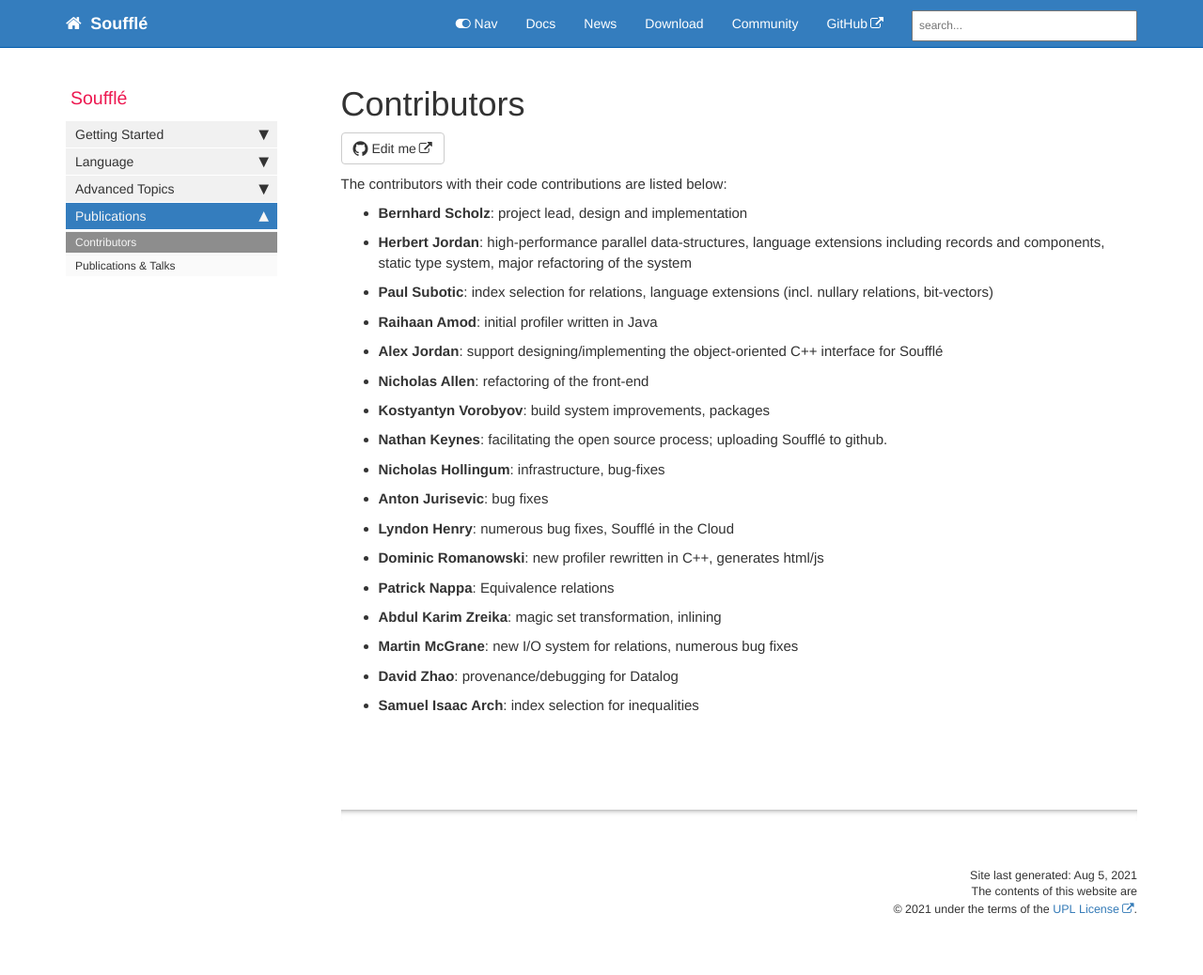
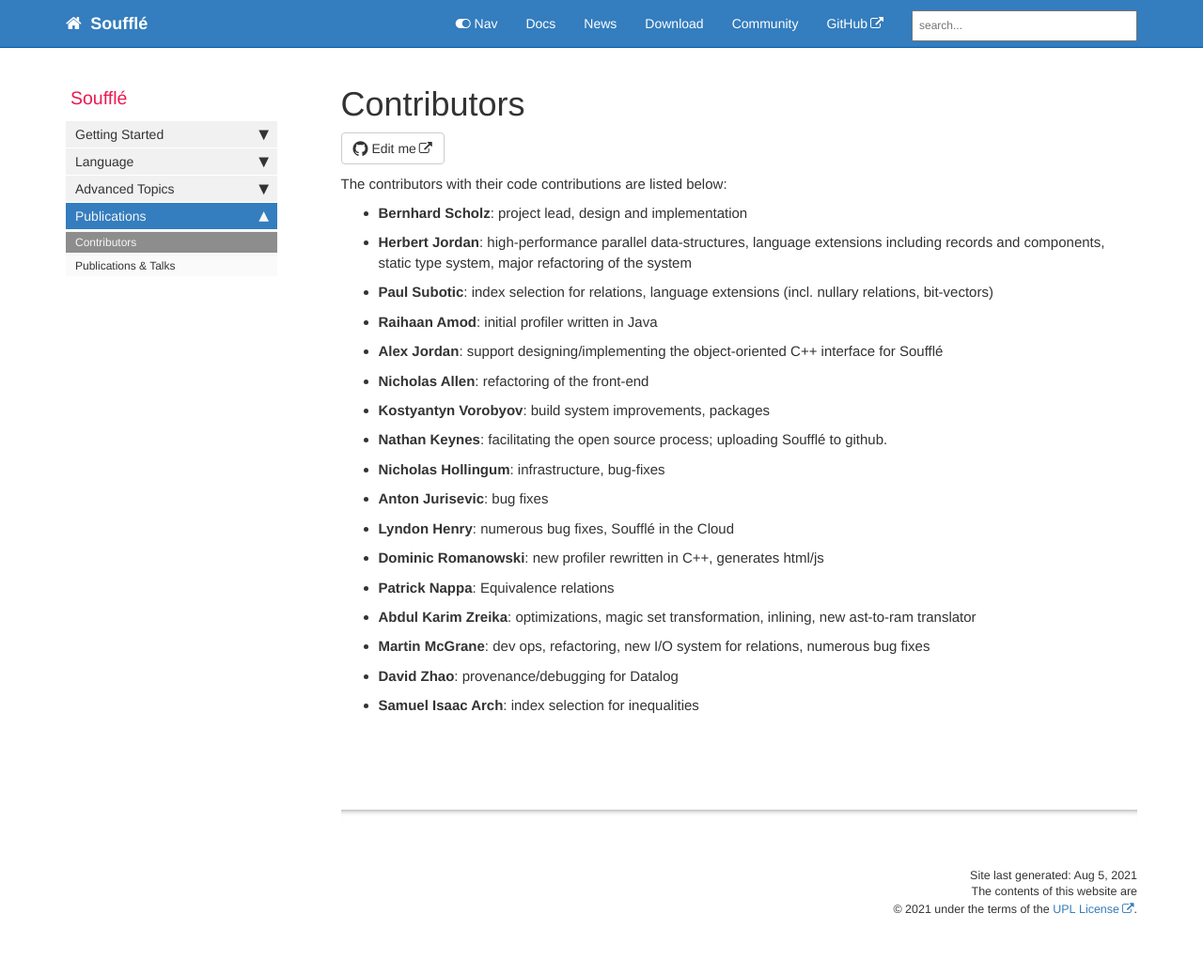
Before and after one commit to souffle-lang/souffle-lang.github.io, a Jekyll site: the page built from pages/docs/contributors.md, in a window 1280 px wide. Shown: the whole page at 94% size. Built offline with Jekyll 4.4.1, drawn with Linux system fonts in a browser that asks for light colours; comment, search, counter and statistics services are not loaded.

Commit message:
Update contributors.md

```diff
--- a/pages/docs/contributors.md
+++ b/pages/docs/contributors.md
@@ -19,8 +19,8 @@ The contributors with their code contributions are listed below:
  * **Lyndon Henry**: numerous bug fixes, Soufflé in the Cloud
  * **Dominic Romanowski**: new profiler rewritten in C++, generates html/js
  * **Patrick Nappa**: Equivalence relations
- * **Abdul Karim Zreika**: magic set transformation, inlining
- * **Martin McGrane**: new I/O system for relations, numerous bug fixes
+ * **Abdul Karim Zreika**: optimizations, magic set transformation, inlining, new ast-to-ram translator
+ * **Martin McGrane**: dev ops, refactoring, new I/O system for relations, numerous bug fixes
  * **David Zhao**: provenance/debugging for Datalog
  * **Samuel Isaac Arch**: index selection for inequalities
 
```
